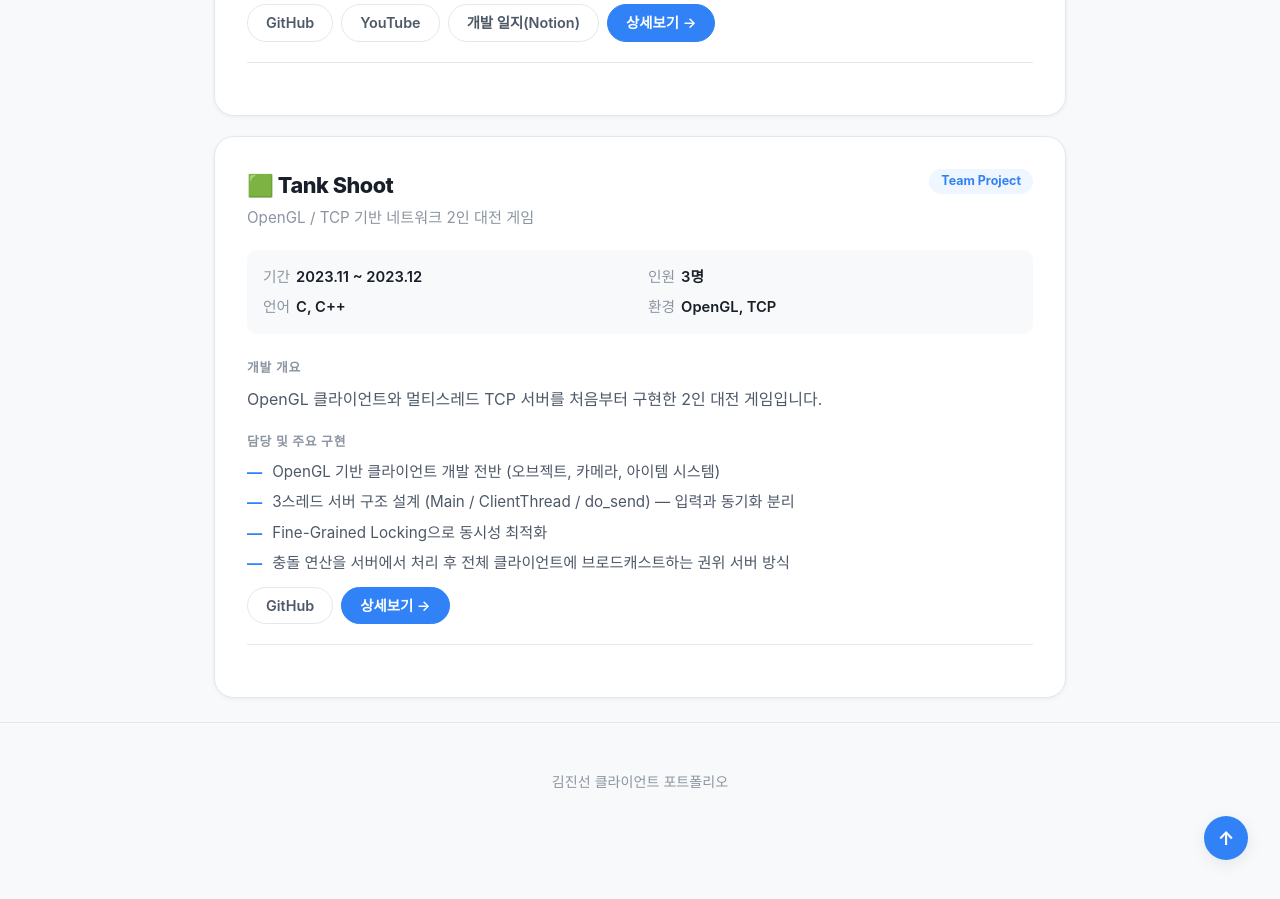
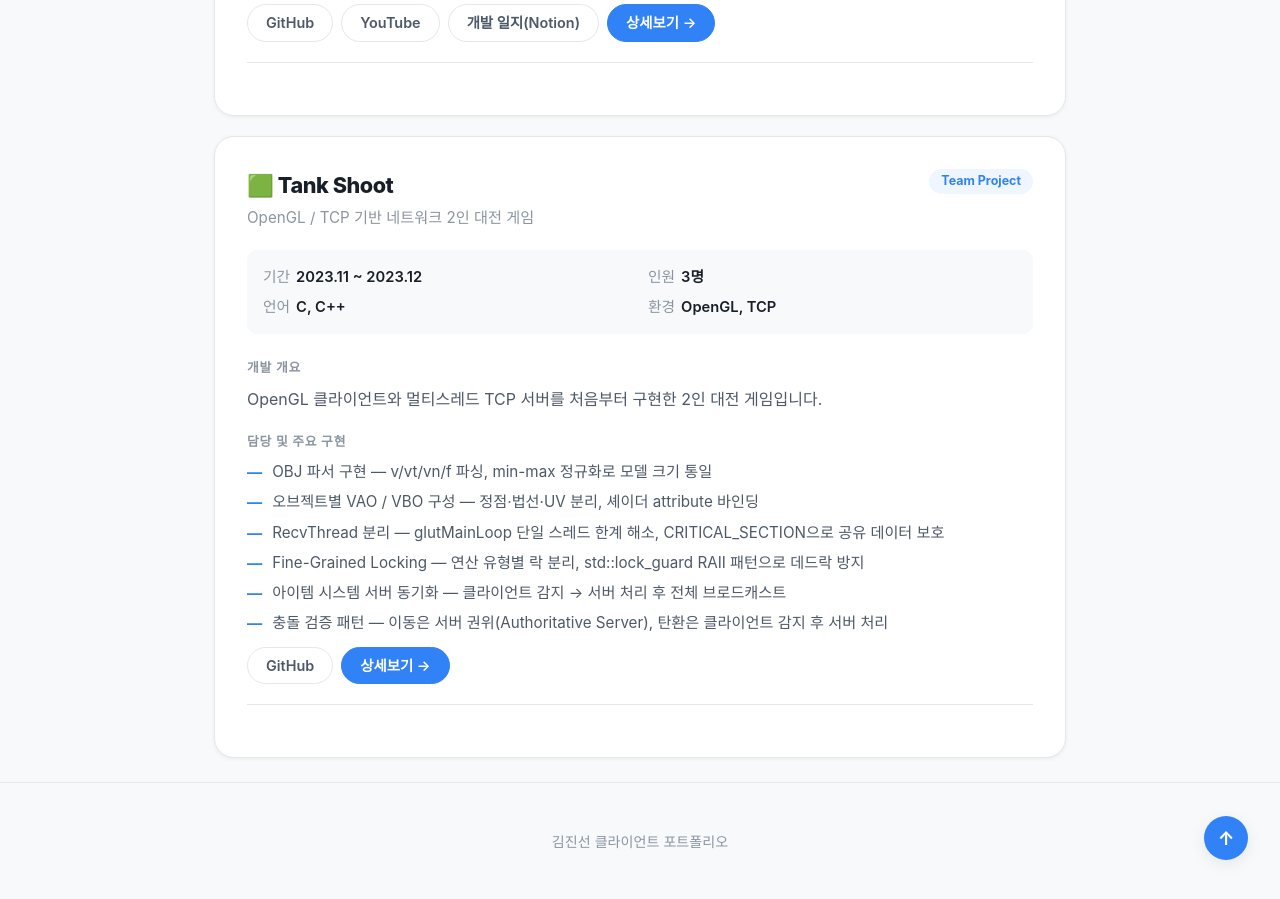
Before and after one commit to KimJinsun610/KimJinsun610.github.io, a Jekyll site: the page index.html, which Jekyll copies as it is, in a window 1280 px wide and 900 px high, scrolled down 3712 px. Built offline with Jekyll 4.4.1, drawn with Linux system fonts in a browser that asks for light colours; some web fonts are replaced.

Commit message:
Update index.html

```diff
--- a/index.html
+++ b/index.html
@@ -123,7 +123,7 @@
         <div class="tag-row">
           <span class="tag tag-dim">DirectX 12</span>
           <span class="tag tag-dim">HLSL</span>
-          <span class="tag tag-dim">IOCP</span>
+          <span class="tag tag-dim">Git</span>
         </div>
       </a>
       <a class="proj-exp-item" href="#tank-shoot">
@@ -253,10 +253,12 @@
 
         <p class="card-sub">담당 및 주요 구현</p>
         <ul class="card-impl">
-          <li>OpenGL 기반 클라이언트 개발 전반 (오브젝트, 카메라, 아이템 시스템)</li>
-          <li>3스레드 서버 구조 설계 (Main / ClientThread / do_send) — 입력과 동기화 분리</li>
-          <li>Fine-Grained Locking으로 동시성 최적화</li>
-          <li>충돌 연산을 서버에서 처리 후 전체 클라이언트에 브로드캐스트하는 권위 서버 방식</li>
+          <li>OBJ 파서 구현 — v/vt/vn/f 파싱, min-max 정규화로 모델 크기 통일</li>
+          <li>오브젝트별 VAO / VBO 구성 — 정점·법선·UV 분리, 셰이더 attribute 바인딩</li>
+          <li>RecvThread 분리 — glutMainLoop 단일 스레드 한계 해소, CRITICAL_SECTION으로 공유 데이터 보호</li>
+          <li>Fine-Grained Locking — 연산 유형별 락 분리, std::lock_guard RAII 패턴으로 데드락 방지</li>
+          <li>아이템 시스템 서버 동기화 — 클라이언트 감지 → 서버 처리 후 전체 브로드캐스트</li>
+          <li>충돌 검증 패턴 — 이동은 서버 권위(Authoritative Server), 탄환은 클라이언트 감지 후 서버 처리</li>
         </ul>
 
         <div class="card-links">
```
